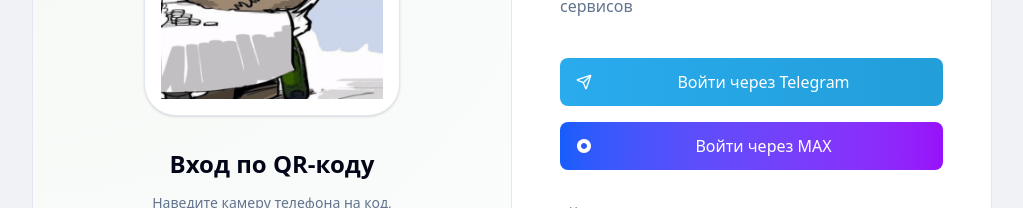
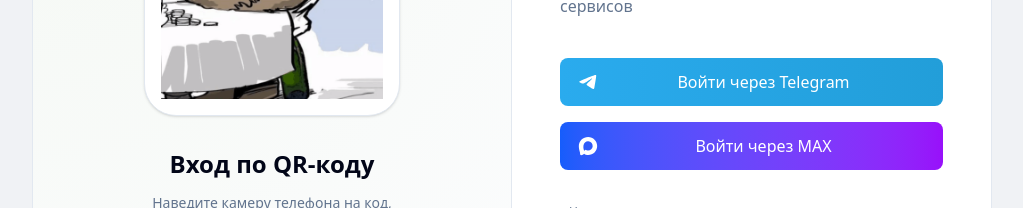
Before and after one commit to Tretiner/medincident-auth-web, a Next.js app: page /login in a window 1280 px wide. Shown: the part 351-559 px from the top of the page, without its empty margins (128-1151 px from the left). Built offline with nearby package versions, Linux system fonts and the light colour scheme; no server answers.

Commit message:
Updated services icons

```diff
--- a/app/(auth)/login/loginForm.tsx
+++ b/app/(auth)/login/loginForm.tsx
@@ -34,7 +34,7 @@ const TelegramButton = ({ onClick, disabled }: AuthButtonProps) => (
     {disabled ? (
       <Loader2 className="w-5 h-5 animate-spin absolute left-4" />
     ) : (
-      <TelegramLogoIcon className="w-5 h-5 absolute left-4" />
+      <TelegramLogoIcon className="absolute left-4" />
     )}
     <span className="pl-6">Войти через Telegram</span>
   </Button>
@@ -51,7 +51,7 @@ const MaxButton = ({ onClick, disabled }: AuthButtonProps) => (
     {disabled ? (
       <Loader2 className="w-5 h-5 animate-spin absolute left-4" />
     ) : (
-      <MaxLogoIcon className="w-6 h-6 absolute left-4" />
+      <MaxLogoIcon className="absolute left-4" />
     )}
     <span className="pl-6">Войти через MAX</span>
   </Button>
--- a/app/(details)/profile/security/components/linked-accounts-card.tsx
+++ b/app/(details)/profile/security/components/linked-accounts-card.tsx
@@ -41,7 +41,7 @@ export function LinkedAccountsCard({ user, viewModel }: Props) {
                 )}
                 style={linkedAccounts.telegram ? { background: 'var(--telegram-gradient)' } : undefined}
                 >
-                    <TelegramLogoIcon className="w-5 h-5" />
+                    <TelegramLogoIcon className="w-6 h-6" />
                 </div>
                 <div className="flex flex-col">
                     <span className="font-semibold text-foreground">Telegram</span>
@@ -89,7 +89,7 @@ export function LinkedAccountsCard({ user, viewModel }: Props) {
                 )}
                 style={linkedAccounts.max ? { background: 'var(--max-gradient)' } : undefined}
                 >
-                    <MaxLogoIcon className="w-5 h-5" />
+                    <MaxLogoIcon className="w-7 h-7" />
                 </div>
                 <div className="flex flex-col">
                     <span className="font-semibold text-foreground">MAX ID</span>
--- a/presentation/components/icons/auth.tsx
+++ b/presentation/components/icons/auth.tsx
@@ -1,11 +1,21 @@
-import { Send } from "lucide-react";
-
 export const TelegramLogoIcon = ({ className }: { className?: string }) => (
- <Send className={className} />
+  <svg
+    viewBox="0 0 1000 1000"
+    fill="none"
+    xmlns="http://www.w3.org/2000/svg"
+    className={className}
+  >
+      <path fillRule="evenodd" clipRule="evenodd" fill="currentColor" d="M178 458c192-84 319-139 383-165 182-76 220-89 244-89 7 0 18 1 26 8 7 5 8 12 9 17l2 26c-11 104-53 355-75 472-9 49-28 66-45 67-38 3-66-25-103-50l-147-98c-64-42-22-66 14-104 10-10 177-162 181-177 0-1 0-8-4-12-4-2-9-2-13-1-5 1-98 63-276 184a125 125 0 0 1-71 26c-24-1-68-14-102-25-41-13-74-20-71-43 1-12 18-24 48-36z" />
+  </svg>
 );
 
 export const MaxLogoIcon = ({ className }: { className?: string }) => (
-  <svg viewBox="0 0 32 32" fill="none" xmlns="http://www.w3.org/2000/svg" className={className}>
-    <path fillRule="evenodd" clipRule="evenodd" d="M16 2C8.26801 2 2 8.26801 2 16C2 23.732 8.26801 30 16 30C23.732 30 30 23.732 30 16C30 8.26801 23.732 2 16 2ZM10 16C10 12.6863 12.6863 10 16 10C19.3137 10 22 12.6863 22 16C22 19.3137 19.3137 22 16 22C12.6863 22 10 19.3137 10 16Z" fill="currentColor"/>
+  <svg
+    viewBox="0 0 1000 1000"
+    fill="none"
+    xmlns="http://www.w3.org/2000/svg"
+    className={className}
+  >
+    <path fillRule="evenodd" clipRule="evenodd" fill="currentColor" d="M508 878c-75 0-110-11-170-54-39 49-160 87-165 21 0-49-11-91-24-136-14-57-31-119-31-210 0-217 178-379 388-379 211 0 376 171 376 381 1 207-166 376-374 377zm3-571c-102-6-182 65-200 177-14 92 11 204 34 210 10 3 37-19 53-36 28 19 60 31 93 33 106 6 197-75 204-182 4-106-77-196-184-202z" />
   </svg>
 );
--- a/presentation/components/ui/button.tsx
+++ b/presentation/components/ui/button.tsx
@@ -21,8 +21,8 @@ const buttonVariants = cva(
         link: "text-primary underline-offset-4 hover:underline",
 
         /* Custom */
-        telegram: "transition-all duration-300 border-0 text-white shadow-none hover:shadow-md bg-gradient-to-r from-[#2AABEE] to-[#229ED9] hover:opacity-90",
-        max: "transition-all duration-300 border-0 text-white shadow-none hover:shadow-md bg-gradient-to-r from-blue-600 to-purple-600 hover:opacity-90",
+        telegram: "transition-all duration-300 border-0 text-white shadow-none hover:shadow-md bg-gradient-to-r from-[#2AABEE] to-[#229ED9] hover:opacity-90 [&_svg]:size-6",
+        max: "transition-all duration-300 border-0 text-white shadow-none hover:shadow-md bg-gradient-to-r from-blue-600 to-purple-600 hover:opacity-90 [&_svg]:size-6",
       },
       size: {
         default: "h-9 px-4 py-2",
```
